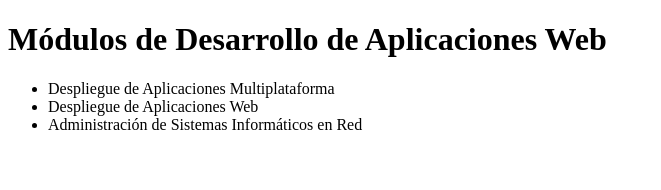
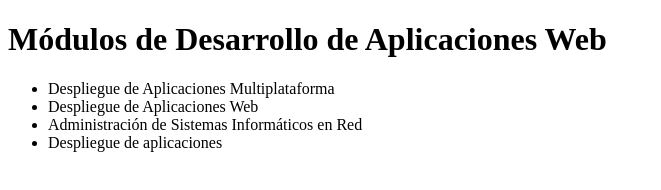
Before and after one commit to AdrianBit/Practica2_3, a plain HTML site: page index.html in a window 1280 px wide. Shown: the whole page, without its empty margins (0-661 px from the left). Drawn offline with Linux system fonts and the light colour scheme.

Commit message:
nuevo modulo en index

```diff
--- a/index.html
+++ b/index.html
@@ -11,6 +11,7 @@
 		<li>Despliegue de Aplicaciones Multiplataforma</li>
  		<li>Despliegue de Aplicaciones Web</li>
  		<li>Administración de Sistemas Informáticos en Red</li>
+         <li>Despliegue de aplicaciones</li>
 	</ul>
 </body>
 </html>
```
